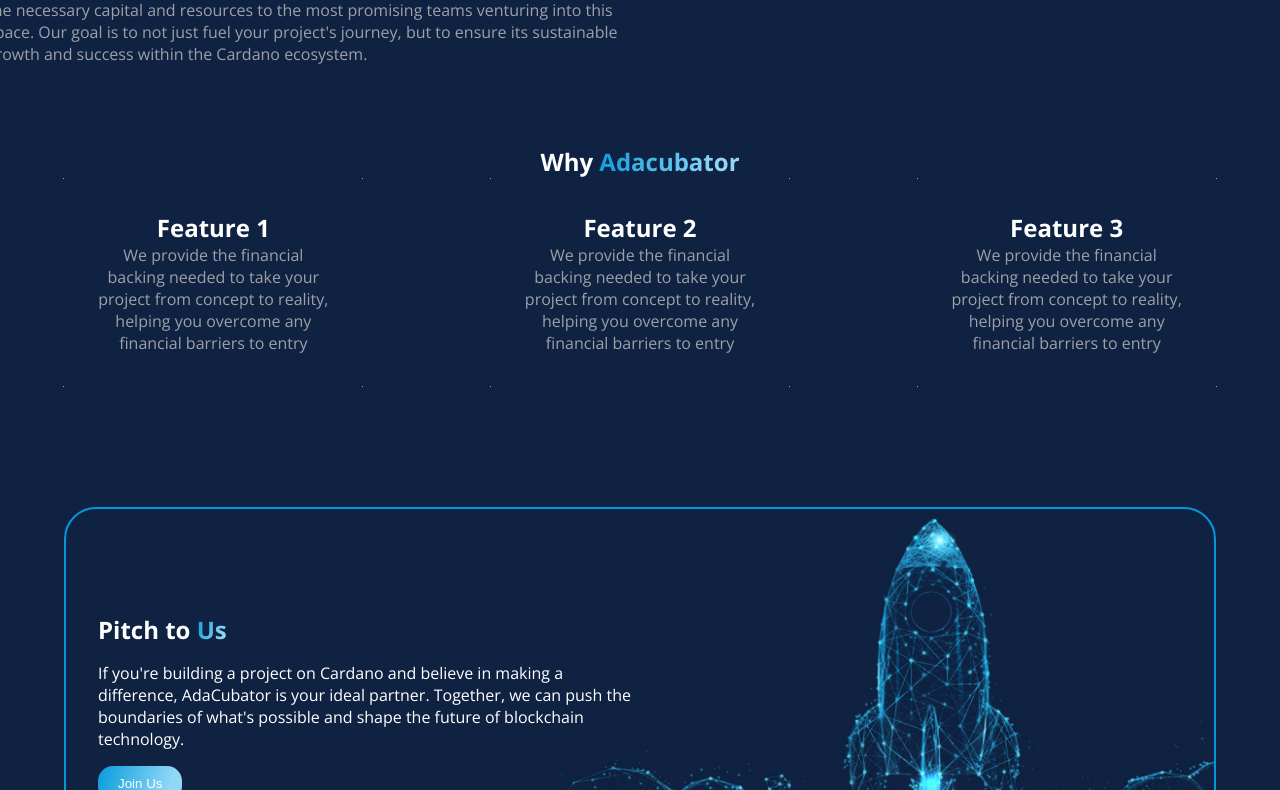
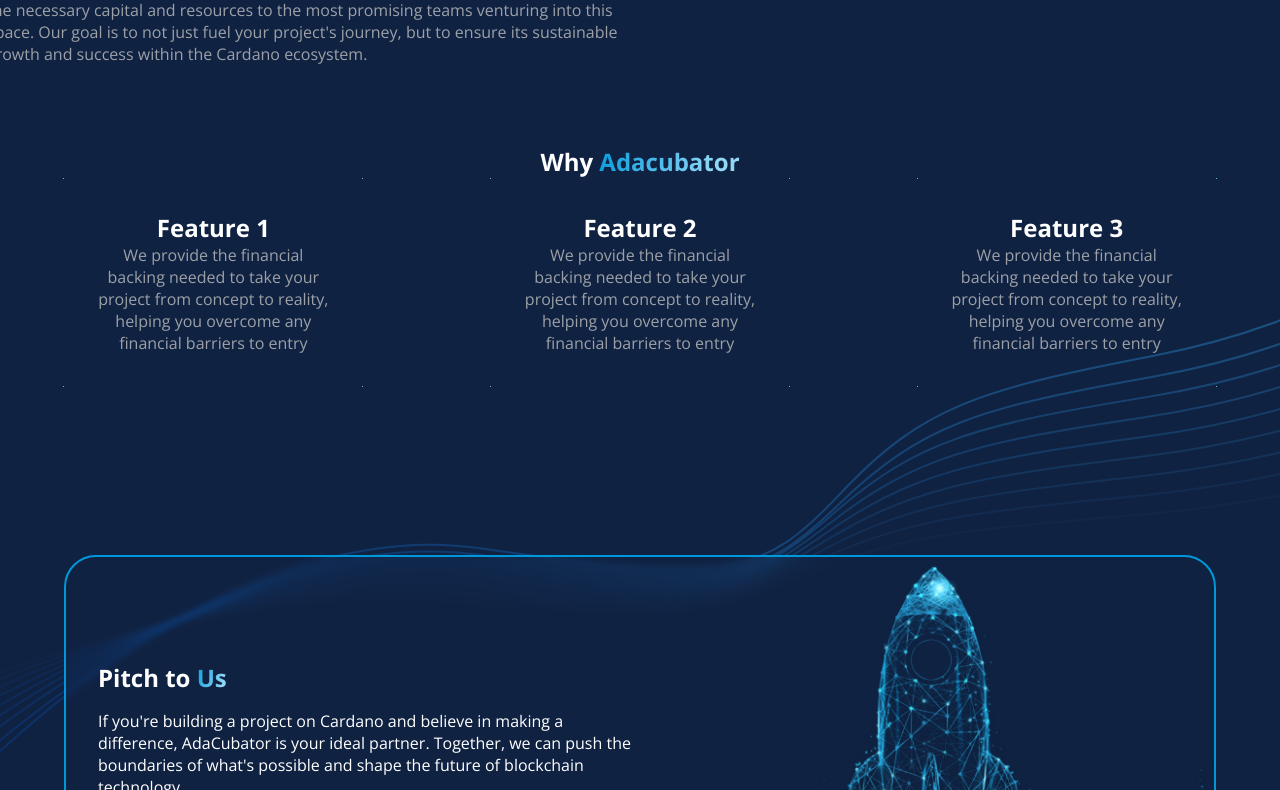
Before and after one commit to HectorGitt/adacubator, a Next.js app: page / in a window 1280 px wide. Shown: the part 1550-2340 px from the top of the page. Built offline with nearby package versions, Linux system fonts and the light colour scheme.

Commit message:
added wavelines

```diff
--- a/src/app/components/Banner.jsx
+++ b/src/app/components/Banner.jsx
@@ -2,6 +2,7 @@
 import styled from "styled-components"
 import { device } from "../lib/breakpoint"
 import rocket from '../../../public/rocket.png'
+import wavelines from '../../../public/wavelines.svg'
 import Button from "./Button"
 
 const Banner = () => {
@@ -15,6 +16,7 @@
           <Image className="banner-img" src={rocket} alt='rocket' layout="responsive" />
         </div>
       </div>
+      <Image className="wavelines" src={wavelines} />
     </BannerCont>
   )
 }
@@ -22,12 +24,16 @@
 export default Banner
 
 const BannerCont = styled.div`
+  position: relative;
   min-height: 80vh;
   display: flex;
   flex-direction: column;
   justify-content: center;
   flex: 1;
+  margin: 3rem 0;
   & > div {
+    backdrop-filter: blur(3px);
+    background: transparent;
     margin: 0 5%;
     border-radius: 2rem;
     border: 2px solid #0098DA;
@@ -37,9 +43,11 @@
     justify-content: center;
     padding: 2rem;
     min-height: 400px;
+    z-index: 2;
     p {
       max-width: 50%;
       margin: 1rem 0;
+      z-index: 1;
     }
     button {
       align-self: self-start;
@@ -50,5 +58,15 @@
     bottom: 0;
     right: 0;
   }
+  .wavelines {
+    position: absolute;
+    top: -50%;
+    z-index: 1;
+  }
+  @media screen and (${device.md}) {
+      & > div p {
+        max-width: 100%;
+      }
+  }
 
 `
```
